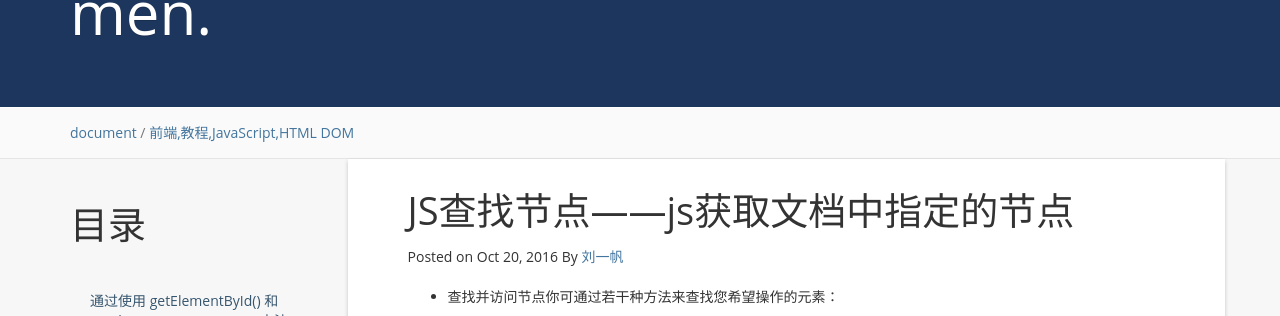
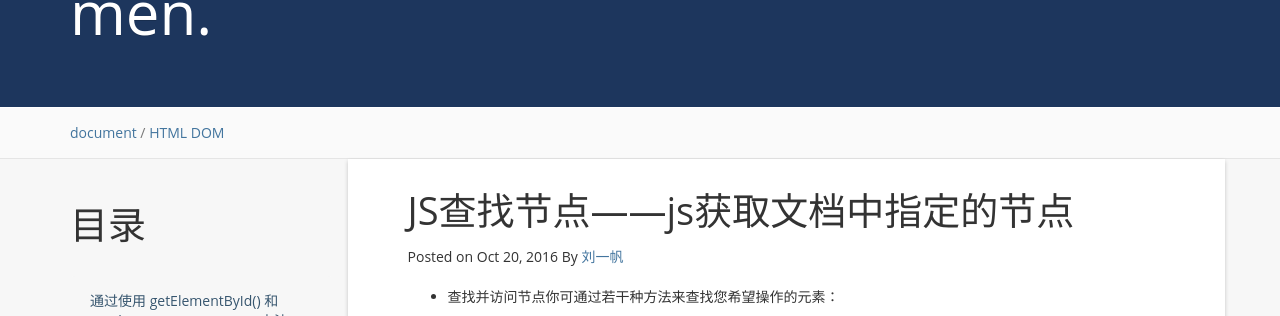
Before and after one commit to liu1fan/liu1fan.github.io, a Jekyll site: the page built from _posts/2016-10-21-JS查找节点——js获取文档中指定的节点.md, in a window 1280 px wide and 900 px high. Shown: the part 188-504 px from the top of the window. Built offline with Jekyll 4.4.1, drawn with Linux system fonts in a browser that asks for light colours; comment, search, counter and statistics services are not loaded.

Commit message:
又修改

```diff
--- a/_posts/2016-10-21-JS查找节点——js获取文档中指定的节点.md
+++ b/_posts/2016-10-21-JS查找节点——js获取文档中指定的节点.md
@@ -3,7 +3,7 @@ layout: post
 title:  JS查找节点——js获取文档中指定的节点
 date:   2016/10/20 23:46:32
 categories: document
-tag: 前端,教程,JavaScript,HTML DOM
+tag: HTML DOM
 ---
 
 
```
